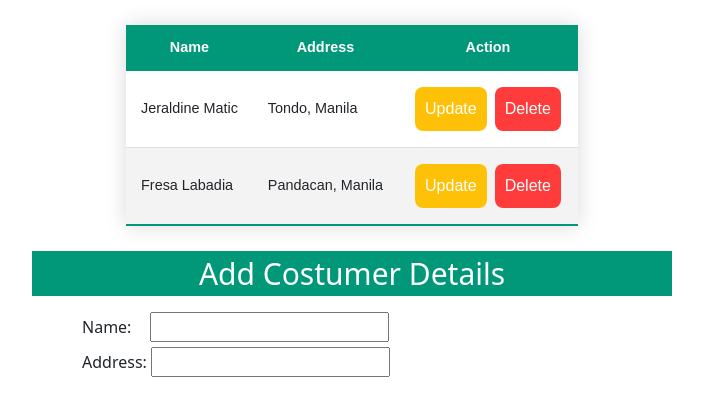
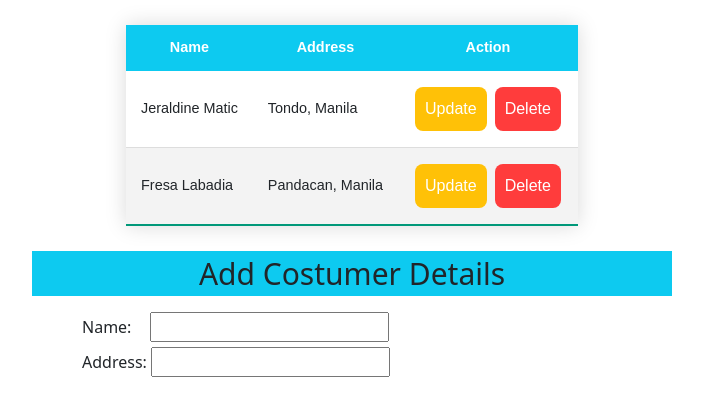
Before and after one commit to maticjeraldine/steaminglyHappy, a plain HTML site: page index.html in a window 1280 px wide. Shown: the whole page, without its empty margins (288-991 px from the left). Drawn offline with nearby package versions, Linux system fonts and the light colour scheme.

Commit message:
third commit

```diff
--- a/index.html
+++ b/index.html
@@ -16,7 +16,7 @@
         <center>
             <table class='styled-table'>
                 <thead>
-                    <tr class='text-center'>
+                    <tr class='text-center bg-info'>
                         <th>Name</th>
                         <th>Address</th>
                         <th style='column-span: 2;'>Action</th>
@@ -44,7 +44,7 @@
     </div>
     </center>
     <div class='add-user'>
-        <p>Add Costumer Details</p>
+        <p class="bg-info text-dark">Add Costumer Details</p>
 
         <form action="" class='user-form'>
             <div>
```
Also changed, not shown: style.css (line endings or trailing spaces).
